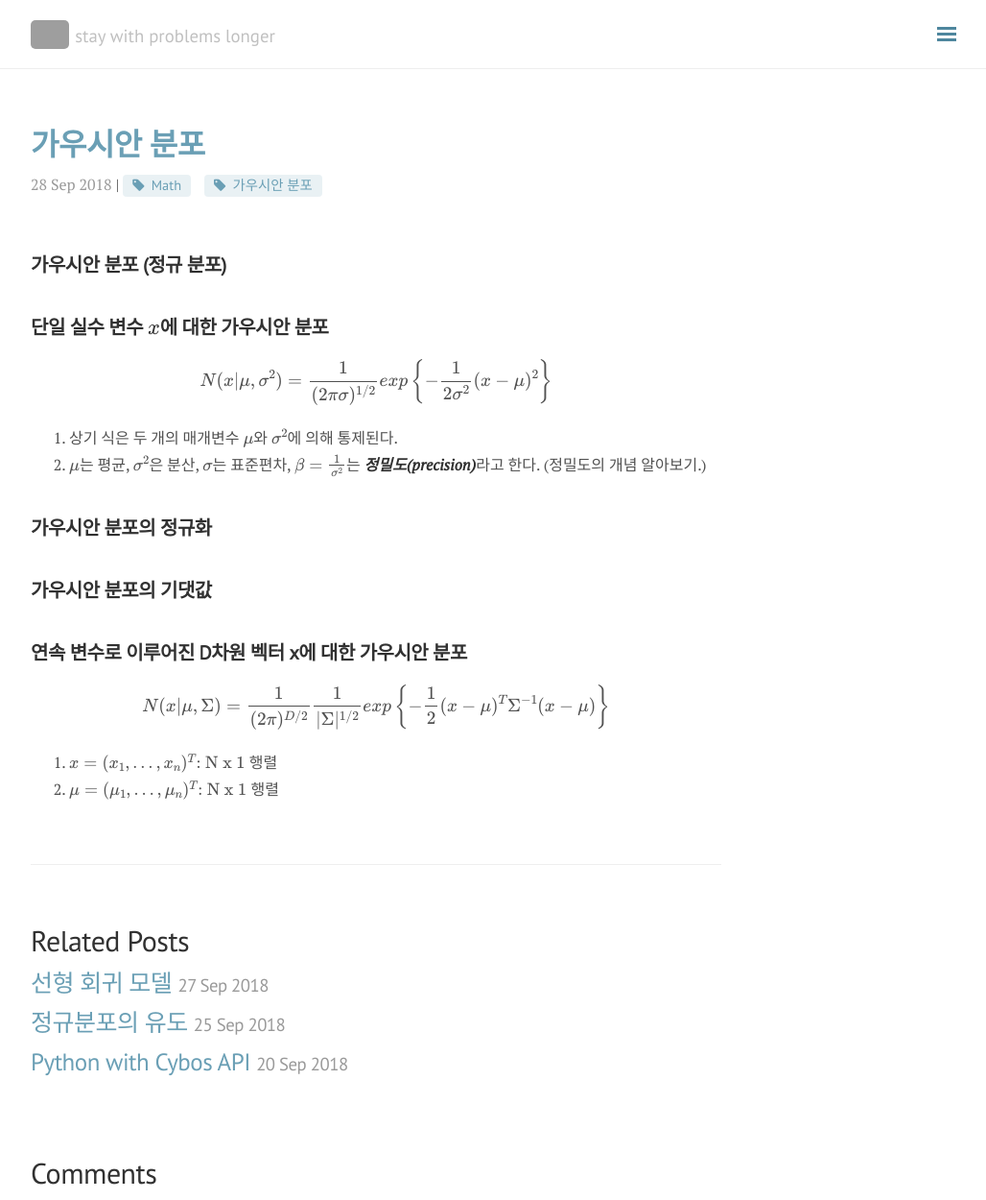
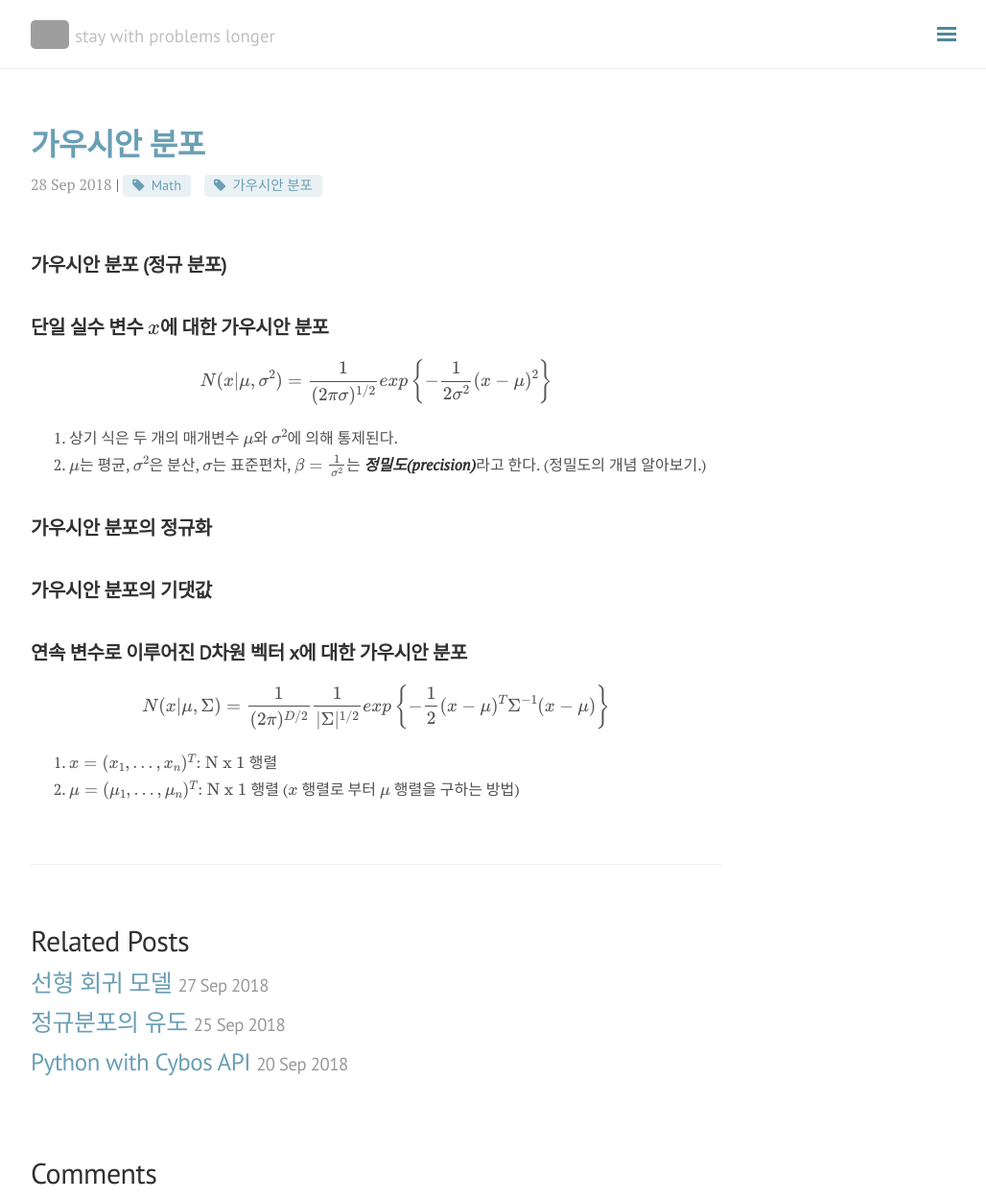
Before and after one commit to seokhoonj/seokhoonj.github.io, a Jekyll site: the page built from _posts/Math/2018-09-28-Math-gaussian_distribution.md, in a window 1280 px wide and 1250 px high. Shown: the whole window at 96% size, without its empty margins (248-1276 px from the left). Built offline with Jekyll 4.4.1, drawn with Linux system fonts in a browser that asks for light colours; nearby versions of some CDN libraries; formulas are drawn with MathJax 3; comment, search, counter and statistics services are not loaded; grey boxes are pictures that could not be loaded.

Commit message:
add _posts

```diff
--- a/_posts/Math/2018-09-28-Math-gaussian_distribution.md
+++ b/_posts/Math/2018-09-28-Math-gaussian_distribution.md
@@ -22,4 +22,4 @@ comments: false
 ## 연속 변수로 이루어진 D차원 벡터 x에 대한 가우시안 분포
 \\( N(x\|\mu, \Sigma) = \frac{1}{(2\pi)^{D/2}}\frac{1}{\|\Sigma\|^{1/2}} exp\left\lbrace-\frac{1}{2}(x-\mu)^T\Sigma^{-1}(x-\mu)\right\rbrace \\)
 1. $x = (x\_1, \ldots, x\_n)^T \text{: N x 1 행렬}$
-2. $\mu = (\mu\_1, \ldots, \mu\_n)^T \text{: N x 1 행렬}$
+2. $\mu = (\mu\_1, \ldots, \mu\_n)^T \text{: N x 1 행렬}$ ($x$ 행렬로 부터 $\mu$ 행렬을 구하는 방법)
```
